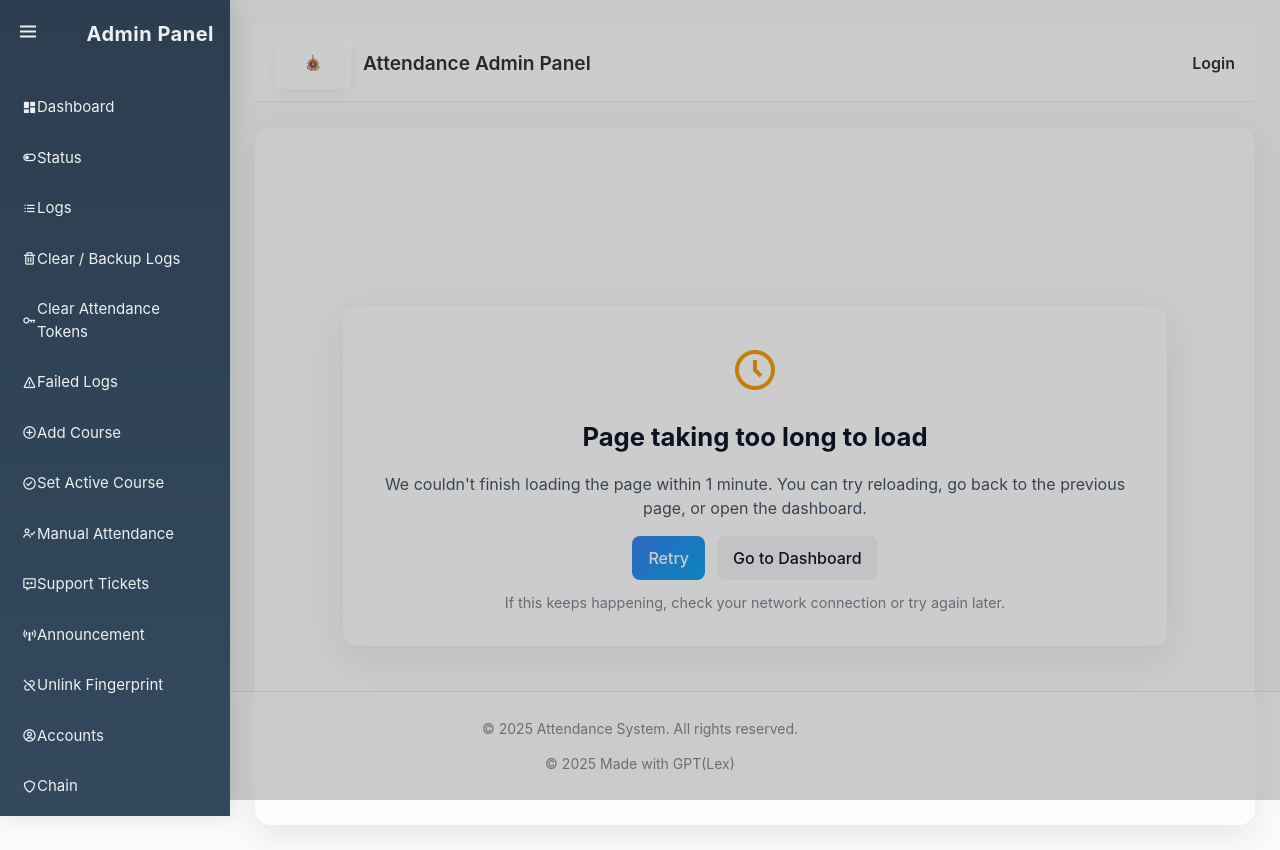
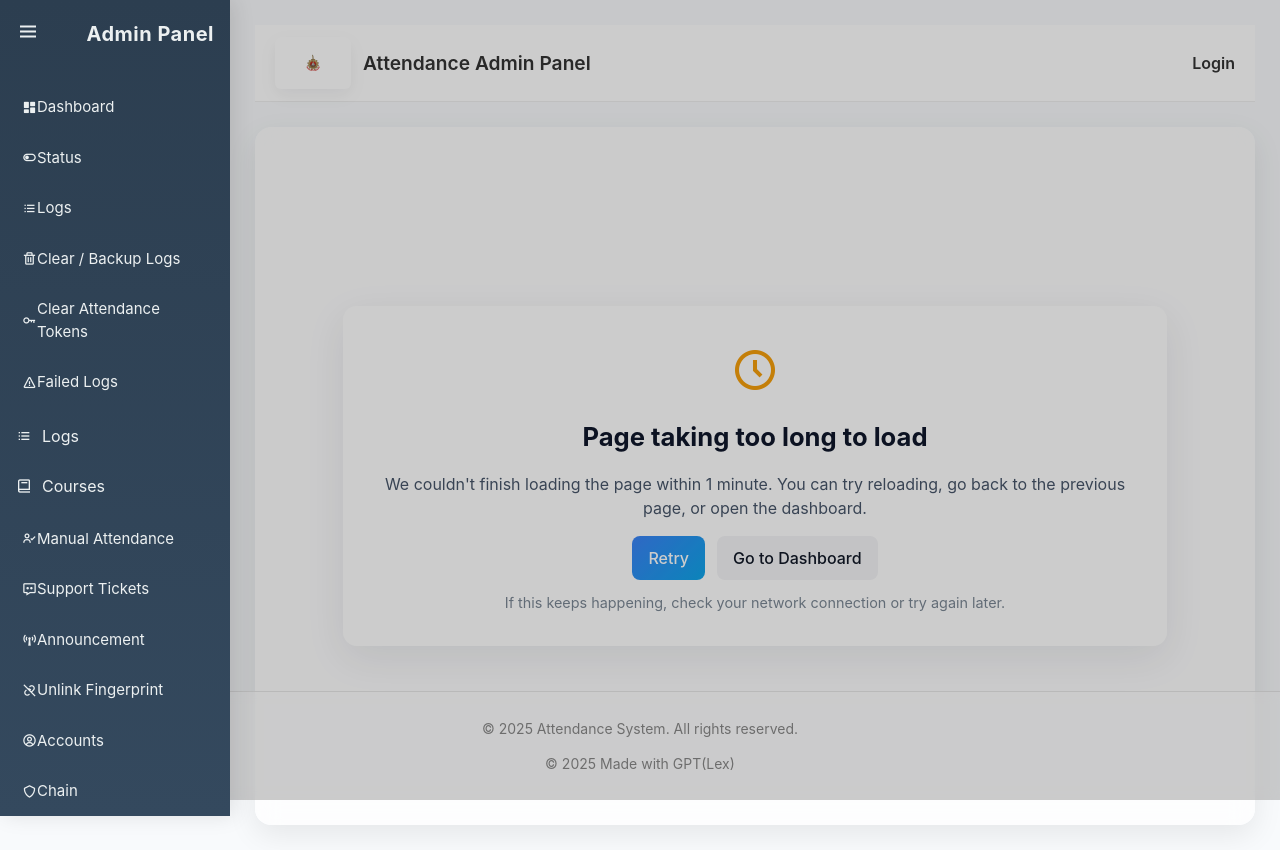
Before and after one commit to MAVIS-creator/Blockchain-Based-Attendance-System, a PHP site: page /Blockchain-Based-Attendance-System/admin/timeout.php in a window 1280 px wide. Run offline with PHP 8.4, Linux system fonts and the light colour scheme; data that the repository does not hold is empty; some libraries are stand-ins or nearby versions.

Commit message:
Auto-save 07/11/2025 14:01:02.38

```diff
--- a/admin/includes/sidebar.php
+++ b/admin/includes/sidebar.php
@@ -24,8 +24,28 @@
   <li><a href="index.php?page=clear_logs_ui" class="<?= $page == 'clear_logs_ui' ? 'active' : '' ?>"><i class='bx bx-trash'></i> Clear / Backup Logs</a></li>
   <li><a href="index.php?page=clear_tokens_ui" class="<?= $page == 'clear_tokens_ui' ? 'active' : '' ?>"><i class='bx bx-key'></i> Clear Attendance Tokens</a></li>
       <li><a href="index.php?page=failed_attempts" class="<?= $page == 'failed_attempts' ? 'active' : '' ?>"><i class='bx bx-error'></i> Failed Logs</a></li>
-      <li><a href="index.php?page=add_course" class="<?= $page == 'add_course' ? 'active' : '' ?>"><i class='bx bx-plus-circle'></i> Add Course</a></li>
-      <li><a href="index.php?page=set_active" class="<?= $page == 'set_active' ? 'active' : '' ?>"><i class='bx bx-check-circle'></i> Set Active Course</a></li>
+        <li>
+          <details class="sidebar-group" <?= in_array($page, ['logs','chain','failed_attempts','clear_logs_ui','clear_tokens_ui','send_logs_email']) ? 'open' : '' ?> >
+            <summary><i class='bx bx-list-ul'></i> Logs</summary>
+            <ul>
+              <li><a href="index.php?page=logs" class="<?= $page == 'logs' ? 'active' : '' ?>">General Logs</a></li>
+              <li><a href="index.php?page=chain" class="<?= $page == 'chain' ? 'active' : '' ?>">Chain</a></li>
+              <li><a href="index.php?page=failed_attempts" class="<?= $page == 'failed_attempts' ? 'active' : '' ?>">Failed Logs</a></li>
+              <li><a href="index.php?page=clear_logs_ui" class="<?= $page == 'clear_logs_ui' ? 'active' : '' ?>">Clear / Backup Logs</a></li>
+              <li><a href="index.php?page=clear_tokens_ui" class="<?= $page == 'clear_tokens_ui' ? 'active' : '' ?>">Clear Attendance Tokens</a></li>
+              <li><a href="index.php?page=send_logs_email" class="<?= $page == 'send_logs_email' ? 'active' : '' ?>">Send Logs via Email</a></li>
+            </ul>
+          </details>
+        </li>
+        <li>
+          <details class="sidebar-group" <?= in_array($page, ['add_course','set_active']) ? 'open' : '' ?> >
+            <summary><i class='bx bx-book'></i> Courses</summary>
+            <ul>
+              <li><a href="index.php?page=add_course" class="<?= $page == 'add_course' ? 'active' : '' ?>">Add Course</a></li>
+              <li><a href="index.php?page=set_active" class="<?= $page == 'set_active' ? 'active' : '' ?>">Set Active Course</a></li>
+            </ul>
+          </details>
+        </li>
       <li><a href="index.php?page=manual_attendance" class="<?= $page == 'manual_attendance' ? 'active' : '' ?>"><i class='bx bx-user-check'></i> Manual Attendance</a></li>
       <li>
         <a href="index.php?page=support_tickets" class="<?= $page == 'support_tickets' ? 'active' : '' ?>">
@@ -42,7 +62,8 @@
     <li><a href="index.php?page=settings" class="<?= $page == 'settings' ? 'active' : '' ?>"><i class='bx bx-cog'></i> Settings</a></li>
   <?php endif; ?>
   <li><a href="index.php?page=chain" class="<?= $page == 'chain' ? 'active' : '' ?>"><i class='bx bx-shield'></i> Chain</a></li>
-      <li><a href="logout.php"><i class='bx bx-log-out'></i> Logout</a></li>
+  <li><a href="index.php?page=accounts" class="<?= $page == 'accounts' ? 'active' : '' ?>"><i class='bx bx-user-circle'></i> Accounts</a></li>
+  <li style="margin-top:8px;">&nbsp;</li>
     </ul>
   </nav>
 </div>
```
